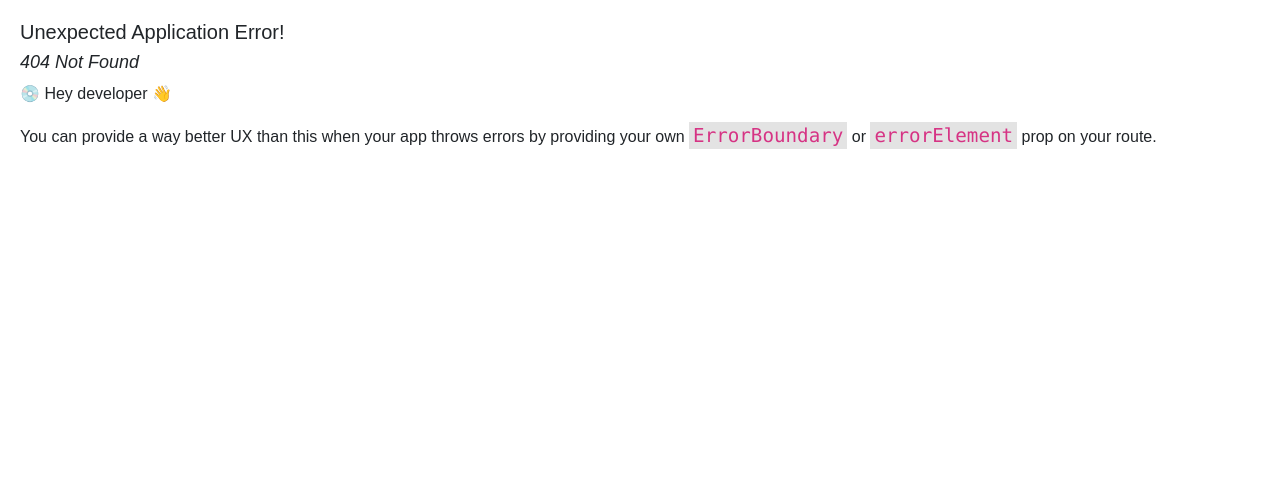
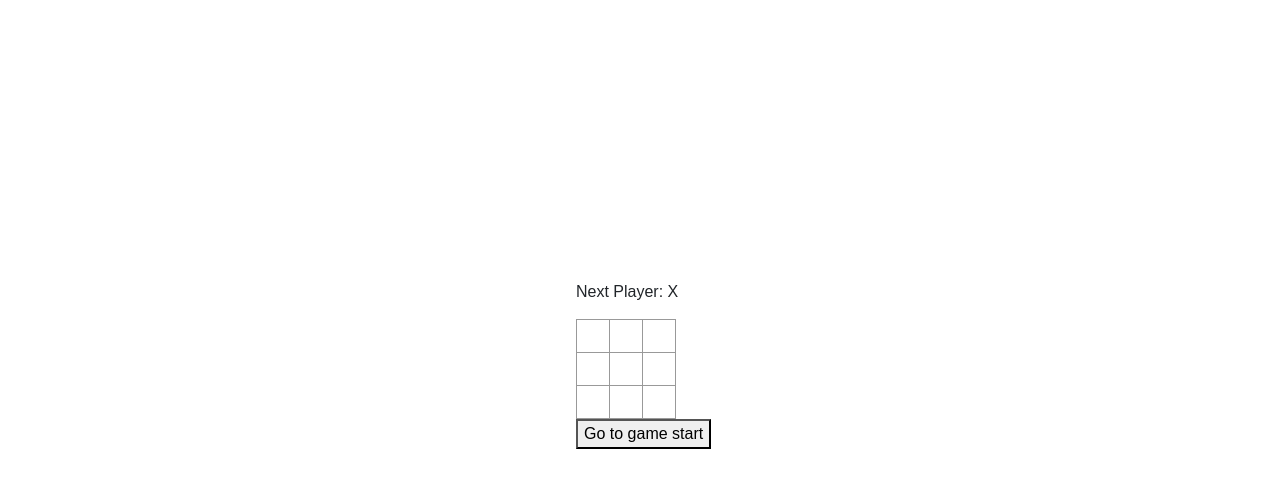
Before and after one commit to kavinshah/tictactoe, a React (Create React App) app: page /tictactoe/game/1 in a window 1280 px wide. Before the commit this address had no page. Shown: the top 488 px of the page. Built offline with nearby package versions, Linux system fonts and the light colour scheme.

Commit message:
adding functionality for single player

```diff
--- a/src/App.js
+++ b/src/App.js
@@ -1,13 +1,18 @@
 import 'bootstrap/dist/css/bootstrap.css';
 import './App.css';
 import React, {useState} from 'react';
+import {useParams} from 'react-router-dom';
 
-function Game(){
+const SINGLE_PLAYER = "singleplayer";
+const MULTI_PLAYER = "multiplayer";
+
+function Game(props){
 	const [turn, setTurn] = useState(true);
 	const [currentStep, setCurrentStep] = useState(0);
 	const [cellStates, setCellStates] = useState(Array(9).fill(null));
 	const [history, setHistory] = useState([]);
 	const [winner, setWinner] = useState(null);
+	let mode = useParams().params;
 
 	const checkWinner = (states) => {
 		let winner=null;
@@ -52,15 +57,34 @@ function Game(){
 
 	const handleCellClick = (event)=> {
 		let id=event.target.id-1;
+		let currentTurn = turn?'X':'O';
+		let nextTurn = turn?'O':'X';
+
 		//console.log('id:', id);
 		if(cellStates[id] || winner){
 			return;
 		}
-		cellStates[id]=turn?'X':'O';
+		cellStates[id] = currentTurn;
 		history.push([...cellStates]);
-		setTurn(!turn);
+		setTurn((turn)=>!turn);
 		setWinner(checkWinner(cellStates));
-		setCurrentStep(currentStep-1);
+		setCurrentStep((currentStep)=>currentStep-1);
+
+		if(mode===SINGLE_PLAYER && history.length<9){
+			do{
+				id=Math.floor((Math.random()*9));
+			} while(cellStates[id]);
+
+			//console.log('id:', id);
+			if(cellStates[id] || checkWinner(cellStates)){
+				return;
+			}
+			cellStates[id] = nextTurn;
+			history.push([...cellStates]);
+			setTurn((turn)=>!turn);
+			setWinner(checkWinner(cellStates));
+			setCurrentStep((currentStep)=>currentStep-1);
+		}
 	}
 
 	const handleMoveClick = (event) => {
--- a/src/Home.js
+++ b/src/Home.js
@@ -5,8 +5,8 @@ import React, {useState} from 'react';
 function Home(){
 	return (
 		<div className='center'>
-			{/*<a id='single' className='btn btn-primary' href="tictactoe/game?mode=singleplayer">Play with computer</a>*/}
-			<a id='twoplayer' className='btn btn-primary' href='tictactoe/game?mode=multiplayer'>Play with  human</a>
+			<a id='single' className='btn btn-primary' href="tictactoe/game/singleplayer">Play with computer</a>
+			<a id='twoplayer' className='btn btn-primary' href="tictactoe/game/multiplayer">Play with  human</a>
 		</div>
 	);
 }
--- a/src/index.js
+++ b/src/index.js
@@ -17,7 +17,7 @@ const router = createBrowserRouter([
 		element: <Home />,
 	},
 	{
-		path:'tictactoe/game',
+		path:'tictactoe/game/:params',
 		element: <Game />,
 	},
 ]);
```
